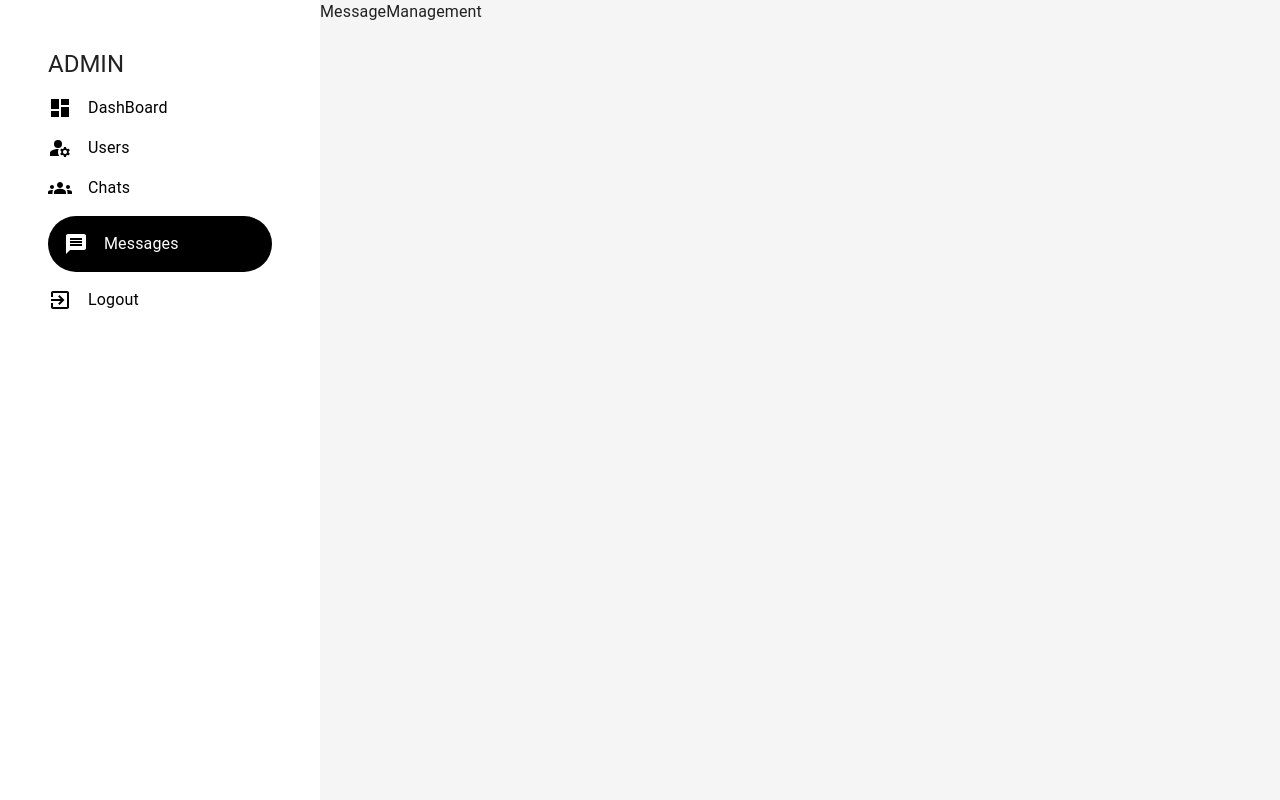
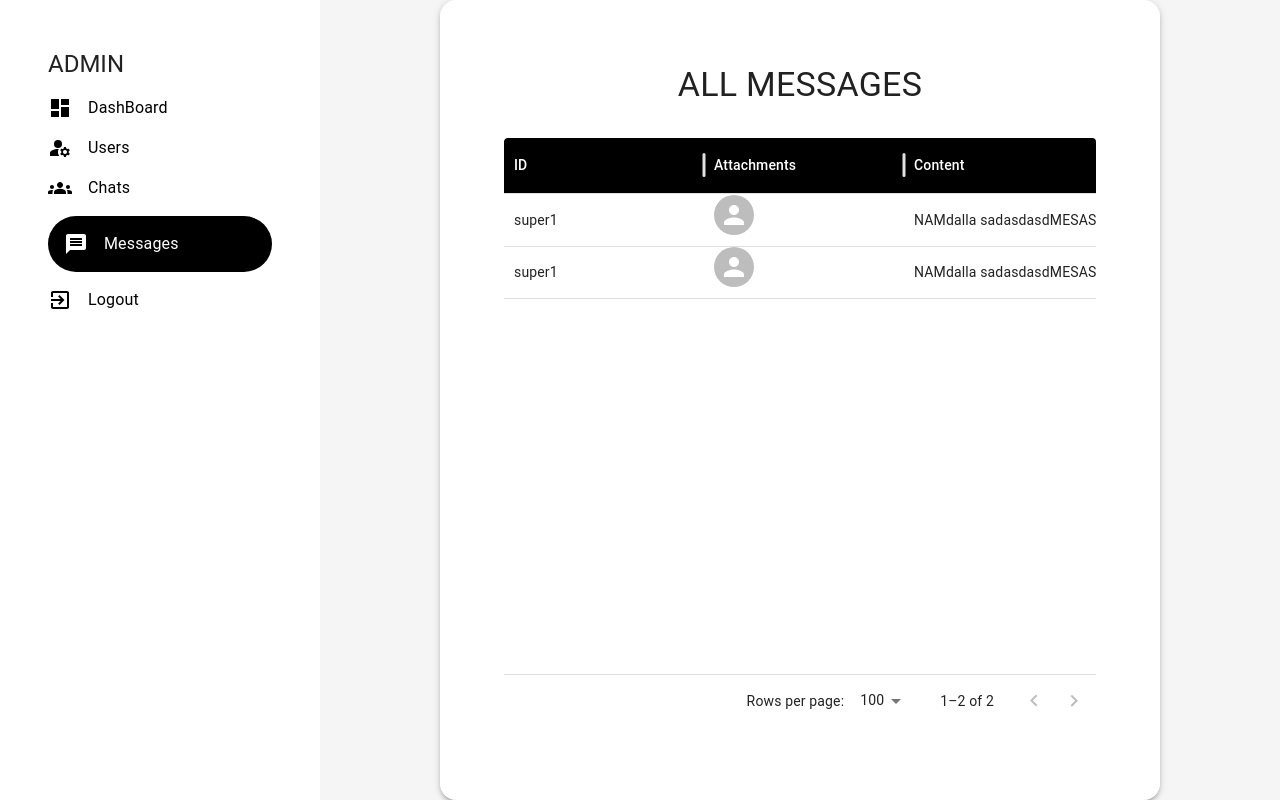
Before and after one commit to Yashu9844/MERN_CHAT, a React (Vite) app in the folder client/: page /admin/messages in a window 1280 px wide. Built offline with nearby package versions, Linux system fonts and the light colour scheme.

Commit message:
complete frontend

```diff
--- a/client/src/components/constatns/sampleData.js
+++ b/client/src/components/constatns/sampleData.js
@@ -150,5 +150,47 @@ sender:{
               avatar: "https://www.w3schools.com/howto/img_avatar.png"
             }
           }
+        ],
+        messages:[
+          {
+            attachment:[
+              {
+                  public_id:"12333",
+                  url:"https://unsplash.com/photos/a-satellite-image-of-a-large-body-of-water-eAGoXRFiysw"
+              }
+          ],
+          content:"NAMdalla MESASAGE IDHU",
+          _id:"super1",
+          sender:{
+              _id:"asgdhbjwebrukhhgba",
+              name:"Yashwanthee",
+          },
+          chat:"ChatId",
+          groupChat:false,
+          createAt:"2024-02-12"
+
+          },{
+            attachment:[
+              {
+                  public_id:"12",
+                  url:"https://unsplash.com/photos/a-satellite-image-of-a-large-body-of-water-eAGoXRFiysw"
+              }
+          ],
+          content:"NAMdalla sadasdasdMESASAGEasd IDHU",
+          _id:"super1",
+          sender:{
+              avatar:"https://unsplash.com/photos/a-satellite-image-of-a-large-body-of-water-eAGoXRFiysw",
+              name:"shambu",
+          },
+          chat:"ChatId",
+          groupChat:true,
+          createAt:"2024-02-12"
+          }
         ]
       };
+      // export const sampleMessages = [{
+      //   attachment: [],
+      //    content:"kjsdhfk sdlfj ",
+      //    _id:"1",
+      //    name:"yashu"
+      // }]
--- a/client/src/lib/features.js
+++ b/client/src/lib/features.js
@@ -14,7 +14,7 @@ const fileFormat =(url = '')=>{
 
 }
 
-const transeformImage = (url = '',width=100)=> url;
+ const transeformImage = (url = '',width=100)=> url;
 
 const getLast7Days = ()=>{
  const currentDate = moment();
--- a/client/src/pages/admin/MessageManagment.jsx
+++ b/client/src/pages/admin/MessageManagment.jsx
@@ -1,63 +1,88 @@
-import React from 'react'
-import AdminLayout from '../../components/layout/AdminLayout'
+import React, { useEffect, useState } from 'react';
+import AdminLayout from '../../components/layout/AdminLayout';
+import Table from '../../components/shared/Table';
+import { dashboardData } from '../../components/constatns/sampleData';
+import { transeformImage } from '../../lib/features';
+import { Avatar, Stack } from '@mui/material';
+import moment from 'moment';
 
-const coloumns = [
-  {field:"id",
-  headerName:"ID",
-  headerClassName:"table-header",
-  width:200},
-  {field:"attachtments",
-  headerName:"Attachments",
-  headerClassName:"table-header",
-  width:200,
- renderCell: (params)=>(
-  <Avatar alt={params.row.name }  src={params.row.avatar} />
- )
+
+const columns = [
+  { field: "id", headerName: "ID", headerClassName: "table-header", width: 200 },
+  {
+    field: "attachments", // Corrected field name from 'attachtments'
+    headerName: "Attachments",
+    headerClassName: "table-header",
+    width: 200,
+    renderCell: (params) => (
+      <Avatar alt={params.row.name} src={params.row.avatar} />
+    ),
   },
   {
-  field:"content",
-  headerName:"Content",
-  headerClassName:"table-header",
-  width:400
+    field: "content",
+    headerName: "Content",
+    headerClassName: "table-header",
+    width: 400,
   },
-{field:"sender",
-  headerName:"Sent By",
-  headerClassName:"table-header",
-  width:200,
- renderCell: (params)=>(
+  {
+    field: "sender",
+    headerName: "Sent By",
+    headerClassName: "table-header",
+    width: 200,
+    renderCell: (params) => (
       <Stack>
-    <Avatar alt={params.row.name }  src={params.row.avatar} />
+        <Avatar alt={params.row.name} src={params.row.avatar} />
         <span>{params.row.sender.name}</span>
       </Stack>
- )
+    ),
   },
   {
-  field:"chat",
-  headerName:"Chat",
-  headerClassName:"table-header",
-  width:220,
+    field: "chat",
+    headerName: "Chat",
+    headerClassName: "table-header",
+    width: 220,
   },
   {
-  field:"groupChat",
-  headerName:"Group Chat",
-  headerClassName:"table-header",
-  width:200
+    field: "groupChat",
+    headerName: "Group Chat",
+    headerClassName: "table-header",
+    width: 200,
   },
   {
-  field:"createdAt",
-  headerName:"Time",
-  headerClassName:"table-header",
-  width:250
+    field: "createdAt",
+    headerName: "Time",
+    headerClassName: "table-header",
+    width: 250,
   },
+];
 
-]
-const MessageManagment = () => {
+const MessageManagement = () => {
+  const [rows, setRows] = useState([]); // Set default empty array for rows
+
+  useEffect(() => {
+    if (dashboardData.messages) {
+      // Only transform data if messages exist
+      setRows(
+        dashboardData.messages.map((message) => ({
+          ...message,
+          id: message._id, // Assuming _id is available in message object
+          attachments: message.attachment.map((attachment) => transeformImage(attachment, 50)), // Corrected function name from 'transeformImage'
+          // Assuming 'avatar' and 'members' are defined elsewhere
+          sender: {
+            name: message.sender.name,
+            avatar: transeformImage(message.sender.avatar, 50),
+          },
+          createAt:moment(message.createAt).format("MMMM Do YYYY,h:mm:ss")
+        }))
+      );
+    }
+  }, [dashboardData.messages]); // Added dashboardData.messages to the dependency array
 
   return (
     <AdminLayout>
-        MessageManagement
+      <Table heading={"All Messages"} columns={columns} rows={rows} /> {/* Corrected 'coloumns' to 'columns' */}
     </AdminLayout>
-  )
-}
+  );
+};
 
-export default MessageManagment
+export default MessageManagement;
```
Lines whose indentation alone changed are shown as unchanged.
